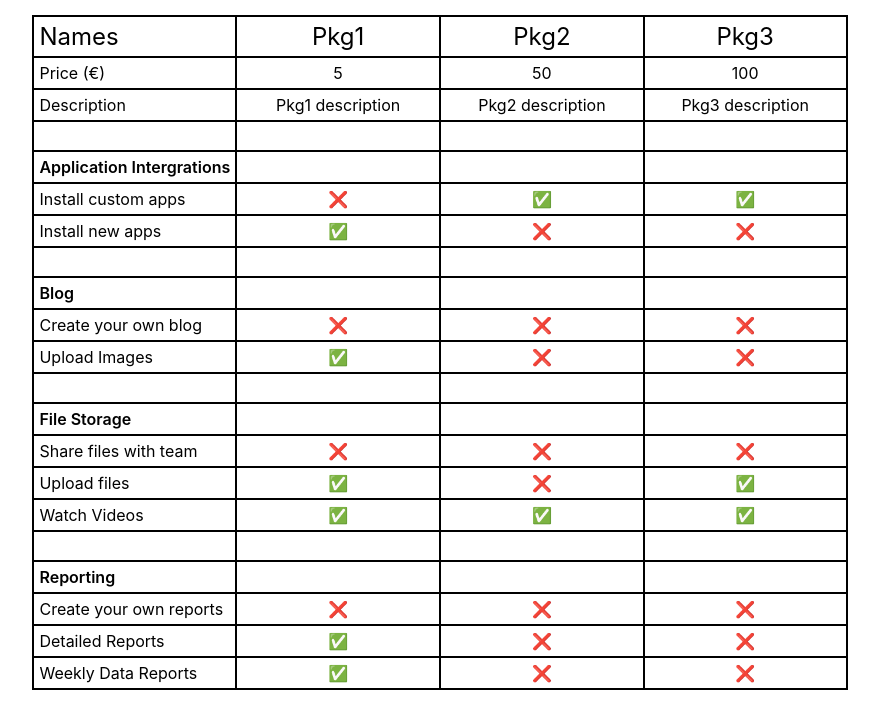
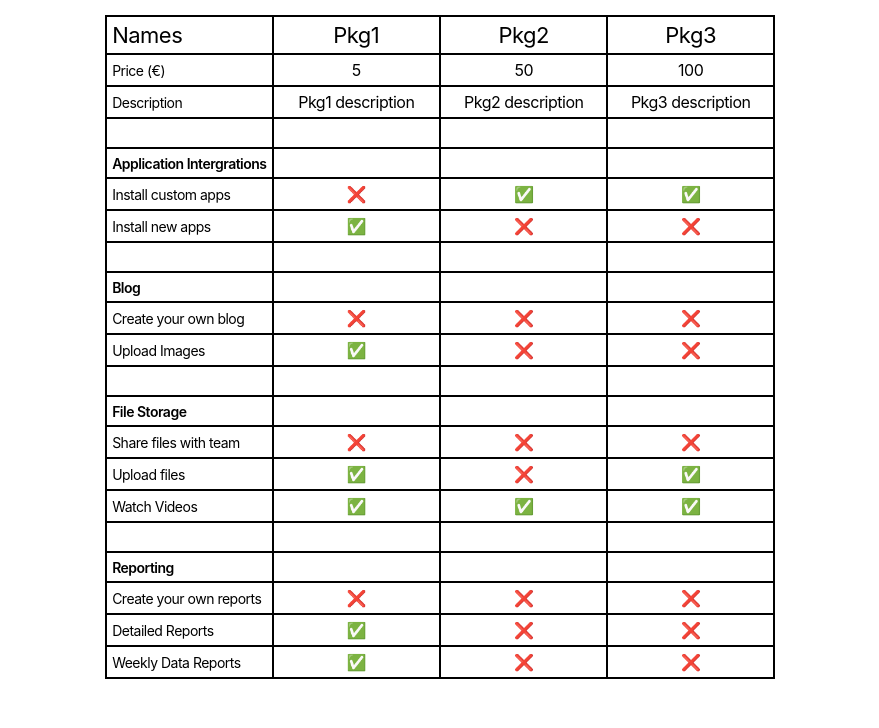
Before and after one commit to SafonovDmitriy/Test_task_to_get_and_sort_a_table_from_a_CSV_file, a React (Create React App) app: page / in a window 1280 px wide. Shown: the top 728 px of the page, without its empty margins (200-1079 px from the left). Built offline with nearby package versions, Linux system fonts and the light colour scheme.

Commit message:
[refactor] styles Pricing Tables

```diff
--- a/src/components/PricingTables/PricingTablesStyle.css
+++ b/src/components/PricingTables/PricingTablesStyle.css
@@ -2,7 +2,7 @@
   display: flex;
 
   flex-direction: column;
-  padding: 15px;
+
   max-width: 900px;
 }
 .app_table tr {
@@ -10,7 +10,7 @@
   grid-template-columns: repeat(4, 1fr);
 }
 .app_table tr:first-child td {
-  font-size: 24px;
+  font-size: 16px;
   text-align: center;
 }
 
@@ -19,15 +19,16 @@
   display: flex;
   justify-content: center;
   align-items: center;
-  font-size: 16px;
+  font-size: 10px;
   border: 1px solid black;
-  min-height: 18px;
+
   padding: 5px;
 }
 .app_table td:first-child {
   text-align: left;
   justify-content: left;
-  font-size: 16px;
+  font-size: 10px;
+  padding: 5px;
 }
 
 .boldText {
@@ -47,18 +48,26 @@
   border-right: 2px solid black;
 }
 
-@media screen and (max-width: 1100px) {
+@media screen and (min-width: 500px) {
   .app_table td {
+    font-size: 12px;
+    letter-spacing: -0.8px;
+  }
+  .app_table {
+    padding: 15px;
+  }
+  .app_table tr:first-child td {
+    font-size: 16px;
+  }
+  .app_table td:first-child {
     font-size: 14px;
   }
-  .app_table tr:first-child td {
-    font-size: 22px;
-  }
 }
-@media screen and (max-width: 700px) {
+@media screen and (min-width: 700px) {
   .app_table td {
     font-size: 12px;
     letter-spacing: -0.5px;
+    min-height: 18px;
   }
   .app_table tr:first-child td {
     font-size: 20px;
@@ -67,16 +76,11 @@
     font-size: 14px;
   }
 }
-@media screen and (max-width: 500px) {
+@media screen and (min-width: 1100px) {
   .app_table td {
-    font-size: 10px;
-    letter-spacing: -0.8px;
-    padding: 3px;
+    font-size: 16px;
   }
   .app_table tr:first-child td {
-    font-size: 14px;
-  }
-  .app_table td:first-child {
-    font-size: 12px;
+    font-size: 22px;
   }
 }
```
